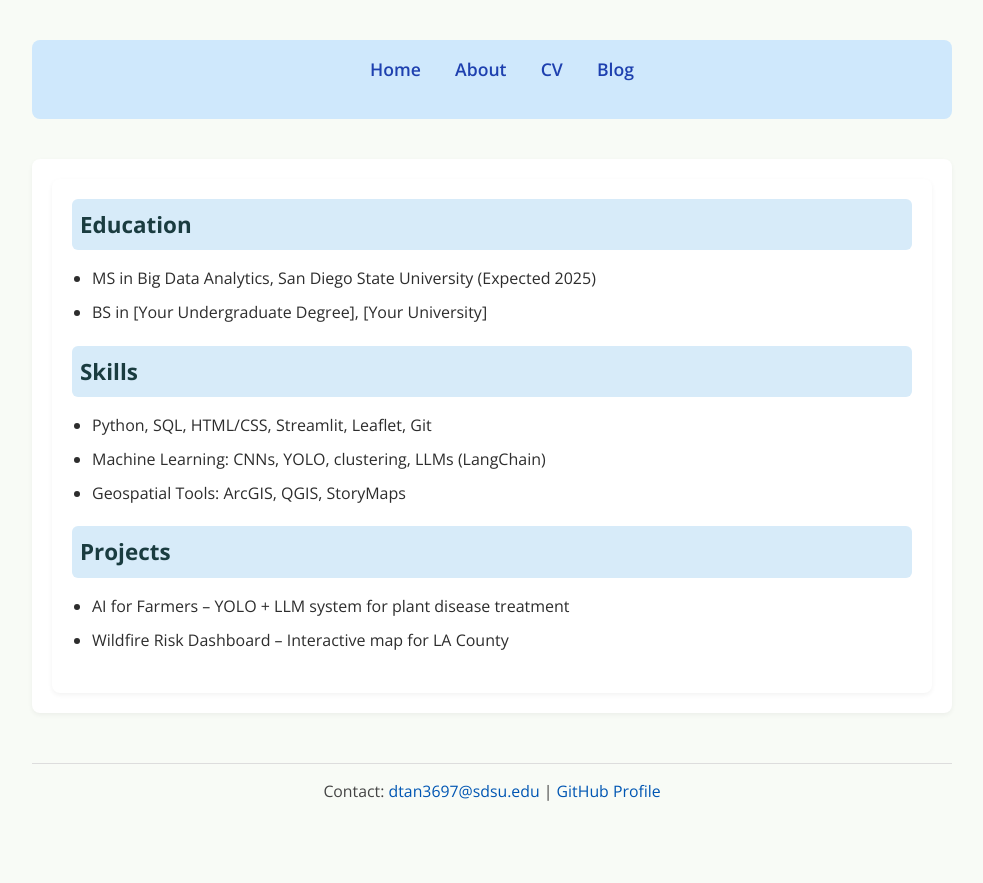
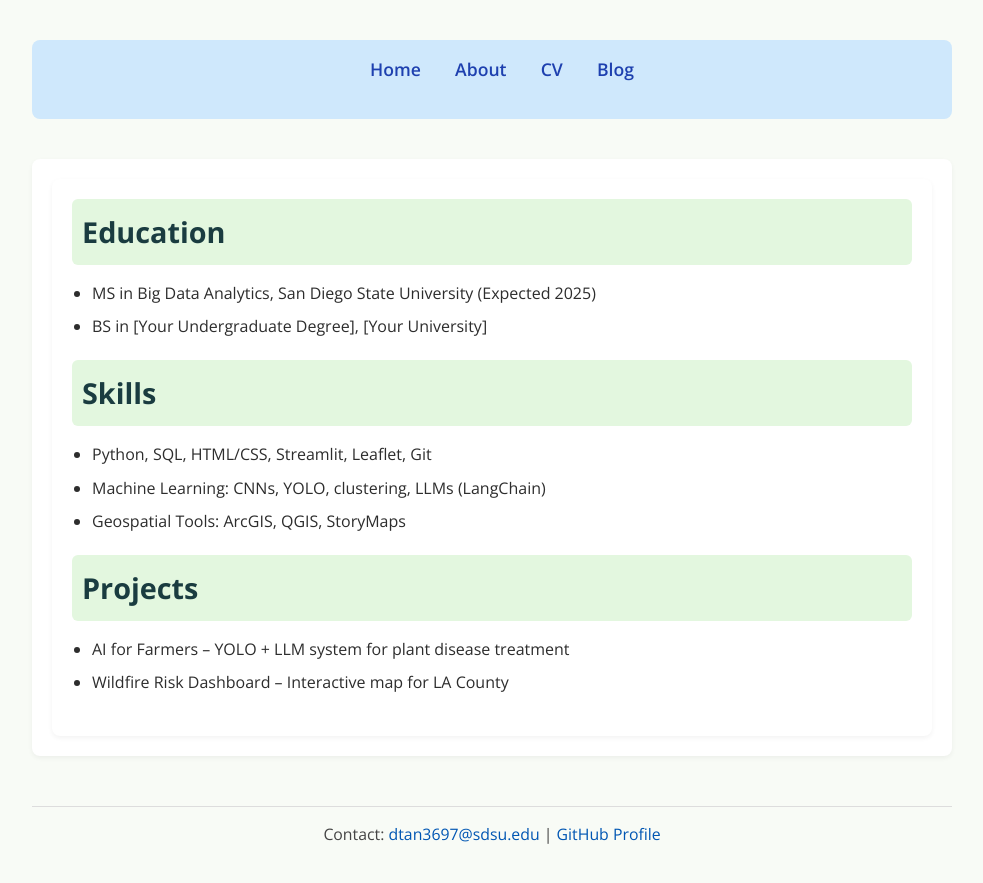
Before and after one commit to AichuTan/MyPortfolio, a Jekyll site: the page built from cv/index.html, in a window 1280 px wide. Shown: the top 883 px of the page, without its empty margins (148-1131 px from the left). Built offline with Jekyll 4.4.1, drawn with Linux system fonts in a browser that asks for light colours.

```diff
--- a/cv/index.html
+++ b/cv/index.html
@@ -3,20 +3,20 @@ layout: default
 title: Aichu Tan- My Portfolio
 ---
 <div class="container">
-<h3>Education</h3>
+<h2>Education</h2>
 <ul>
   <li>MS in Big Data Analytics, San Diego State University (Expected 2025)</li>
   <li>BS in [Your Undergraduate Degree], [Your University]</li>
 </ul>
 
-<h3>Skills</h3>
+<h2>Skills</h2>
 <ul>
   <li>Python, SQL, HTML/CSS, Streamlit, Leaflet, Git</li>
   <li>Machine Learning: CNNs, YOLO, clustering, LLMs (LangChain)</li>
   <li>Geospatial Tools: ArcGIS, QGIS, StoryMaps</li>
 </ul>
 
-<h3>Projects</h3>
+<h2>Projects</h2>
 <ul>
   <li>AI for Farmers – YOLO + LLM system for plant disease treatment</li>
   <li>Wildfire Risk Dashboard – Interactive map for LA County</li>
```
